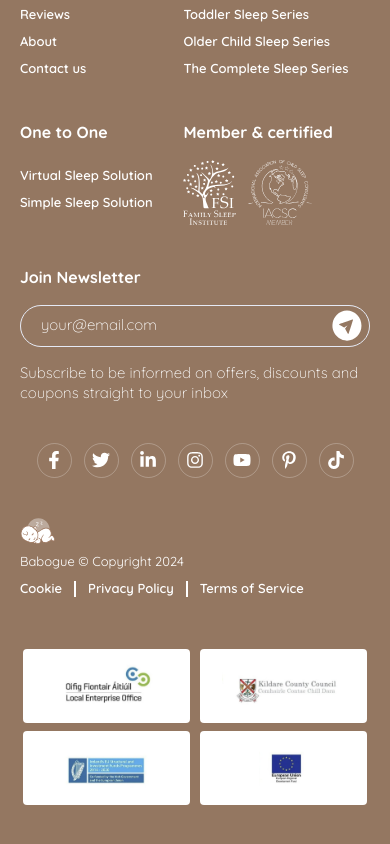
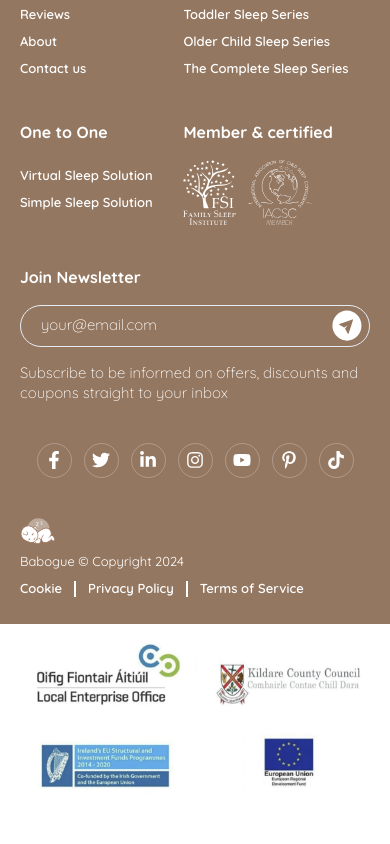
Before and after one commit to websitedorkar/babogue, a Next.js app: page / in a window 390 px wide. Shown: the part 6962-7806 px from the top of the page. Built offline with nearby package versions, Linux system fonts and the light colour scheme.

Commit message:
Update index.tsx

```diff
--- a/src/components/Footer/index.tsx
+++ b/src/components/Footer/index.tsx
@@ -11,6 +11,7 @@ import { useMediaQuery } from '@/hooks/use-media-query';
 import Toolbar from './Toolbar';
 
 const Footer = () => {
+    const isTablet = useMediaQuery("(max-width: 1140px)");
     const isMobile = useMediaQuery("(max-width: 768px)");
 
     return (
@@ -97,27 +98,12 @@ const Footer = () => {
                         </div>
                     </div>
                 </div>
-
-                {/* Brands */}
-                <div className='pt-[50px] pb-[90px] md:pb-[10px]'>
-                    <div className="container">
-                        {brands &&
-                            <div className='flex justify-evenly flex-wrap gap-2 lg:flex-nowrap'>
-                                {brands.map((brand => (
-                                    <div className='w-[calc(50%-0.5rem)] bg-white md:w-[25%] rounded flex justify-center items-center py-3' key={brand.id}>
-                                        <Image src={brand.thumbnail} className='h-[50px] w-auto' alt={brand.title ?? ''}/>
-                                    </div>
-                                )))}
-                            </div>
-                        }
-                    </div>
-                </div>
-                { isMobile && <Toolbar />
+                { isTablet && <Toolbar />
                 }
             </footer >
 
             {/* Brands */}
-            {/* <div className='bg-white text-dark pt-[10px] pb-[90px] md:pb-[10px]'>
+            <div className='bg-white text-dark pt-[10px] pb-[90px] md:pb-[10px]'>
                 <div className="container">
                     {brands &&
                         <div className='flex justify-evenly flex-wrap'>
@@ -129,7 +115,7 @@ const Footer = () => {
                         </div>
                     }
                 </div>
-            </div> */}
+            </div>
         </>
     )
 }
```
